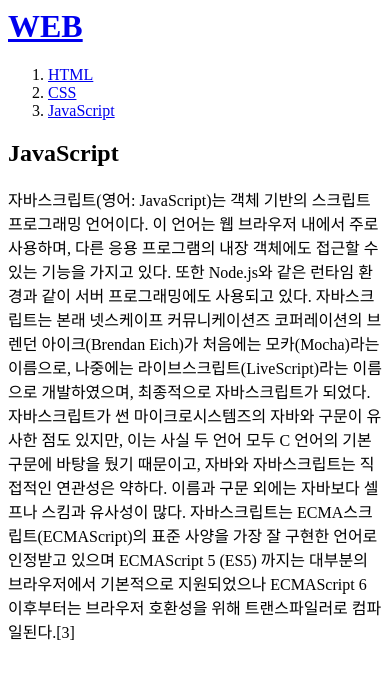
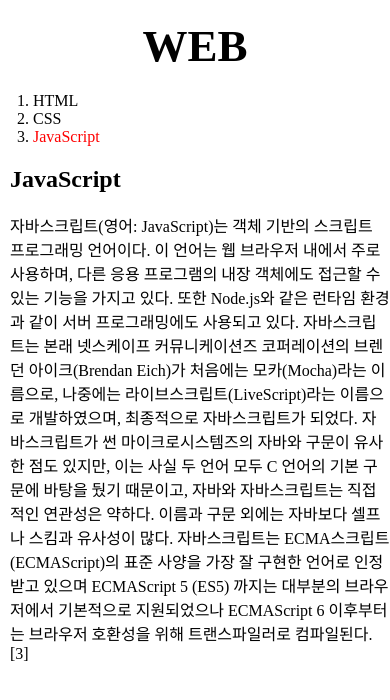
Before and after one commit to ninthsky9/WEB1, a plain HTML site: page 3.html in a window 390 px wide. Drawn offline with Linux system fonts and the light colour scheme.

Commit message:
After CSS Class

```diff
--- a/3.html
+++ b/3.html
@@ -1,5 +1,7 @@
 <!doctye html>
 <html>
+<link rel="stylesheet" href="style.css">
+
 <head>
   <title>WEB1 - JavaScript</title>
   <meta charset="utf-8">
@@ -7,15 +9,18 @@
 
 <body>
   <h1><a href="index.html">WEB</a></h1>
+  <div class="grid">
     <ol>
       <li><a href="1.html">HTML</a></li>
       <li><a href="2.html">CSS</a></li>
-    <li><a href="3.html">JavaScript</a></li>
+      <li><a href="3.html" id="active">JavaScript</a></li>
     </ol>
-
+  <div id="article">
     <h2>JavaScript</h2>
     <p>
       자바스크립트(영어: JavaScript)는 객체 기반의 스크립트 프로그래밍 언어이다. 이 언어는 웹 브라우저 내에서 주로 사용하며, 다른 응용 프로그램의 내장 객체에도 접근할 수 있는 기능을 가지고 있다. 또한 Node.js와 같은 런타임 환경과 같이 서버 프로그래밍에도 사용되고 있다. 자바스크립트는 본래 넷스케이프 커뮤니케이션즈 코퍼레이션의 브렌던 아이크(Brendan Eich)가 처음에는 모카(Mocha)라는 이름으로, 나중에는 라이브스크립트(LiveScript)라는 이름으로 개발하였으며, 최종적으로 자바스크립트가 되었다. 자바스크립트가 썬 마이크로시스템즈의 자바와 구문이 유사한 점도 있지만, 이는 사실 두 언어 모두 C 언어의 기본 구문에 바탕을 뒀기 때문이고, 자바와 자바스크립트는 직접적인 연관성은 약하다. 이름과 구문 외에는 자바보다 셀프나 스킴과 유사성이 많다. 자바스크립트는 ECMA스크립트(ECMAScript)의 표준 사양을 가장 잘 구현한 언어로 인정받고 있으며 ECMAScript 5 (ES5) 까지는 대부분의 브라우저에서 기본적으로 지원되었으나 ECMAScript 6 이후부터는 브라우저 호환성을 위해 트랜스파일러로 컴파일된다.[3]
     </p>
+  </div>
+</div>
 </body>
 </html>
--- /dev/null
+++ b/style.css
@@ -0,0 +1,45 @@
+  .grid{
+  display: grid;
+  grid-template-columns: 150px 1fr;
+  }
+  .grid ol{
+    padding-left: 33px;
+  }
+  .grid #article{
+    padding-left: 10px;
+  }
+  body{
+    margin: 0;
+  }
+  h1{
+    font-size: 45px;
+    text-align: center;
+    border-bottom: 1px solid gray;
+    margin: 0;
+    padding: 20px;
+  }
+  ol{
+    border-right: 1px solid gray;
+    width: 100px;
+    margin: 0;
+    padding: 20px;
+  }
+  a{
+    color: black;
+    text-decoration: none;
+  }
+  #active{
+    color: red;
+  }
+  @media(max-width:800px) {
+    .grid{
+      display: block;
+    }
+    ol{
+      border-right: none;
+      padding: 0;
+    }
+    h1{
+      border-bottom: none;
+    }
+  }
```
Also changed, not shown: 1.html (+6 -3 lines), 2.html (+8 -9 lines), box.html (added, +32 -0 lines), grid.html (added, +48 -0 lines), index.html (+0 -9 lines), mediaquery.html (added, +24 -0 lines). Lines whose indentation alone changed are shown as unchanged.
